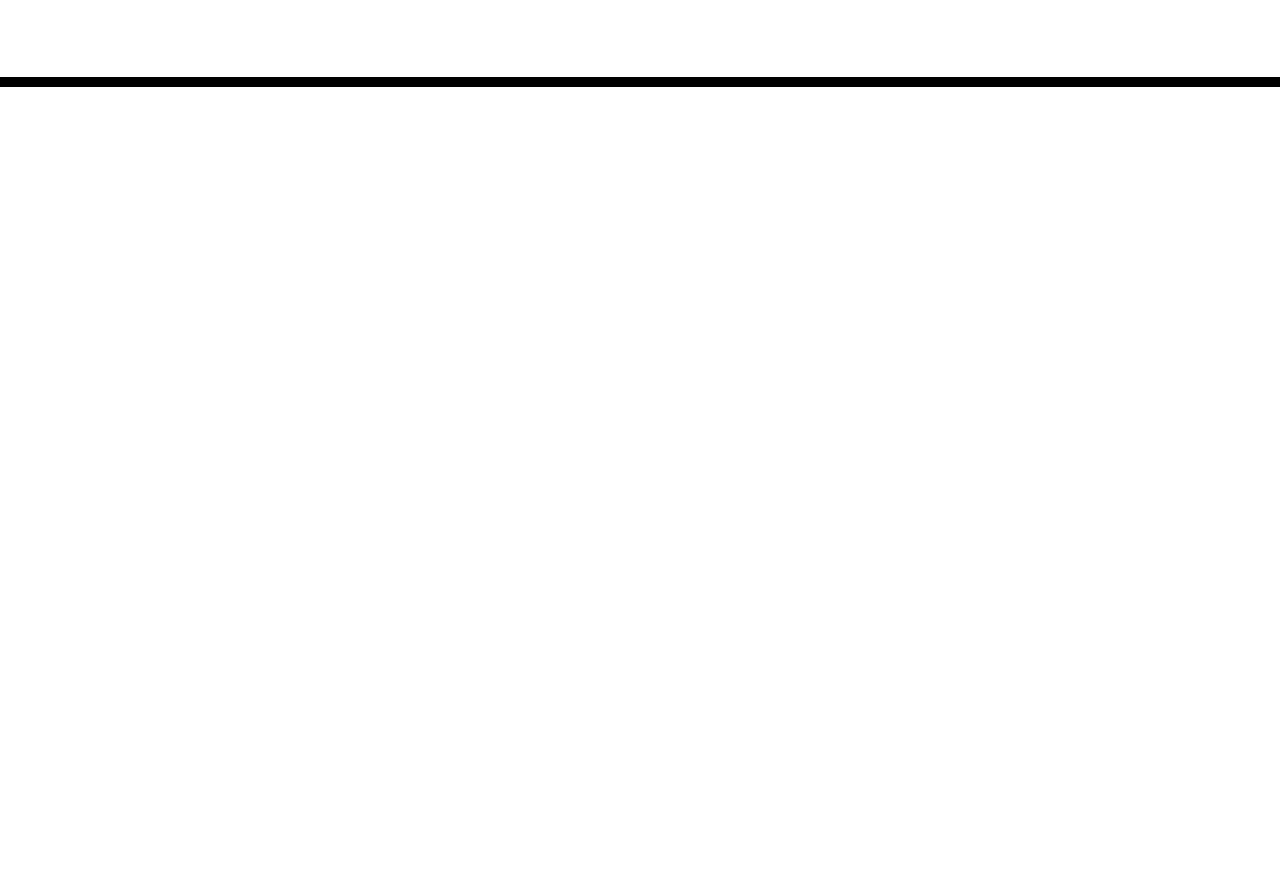
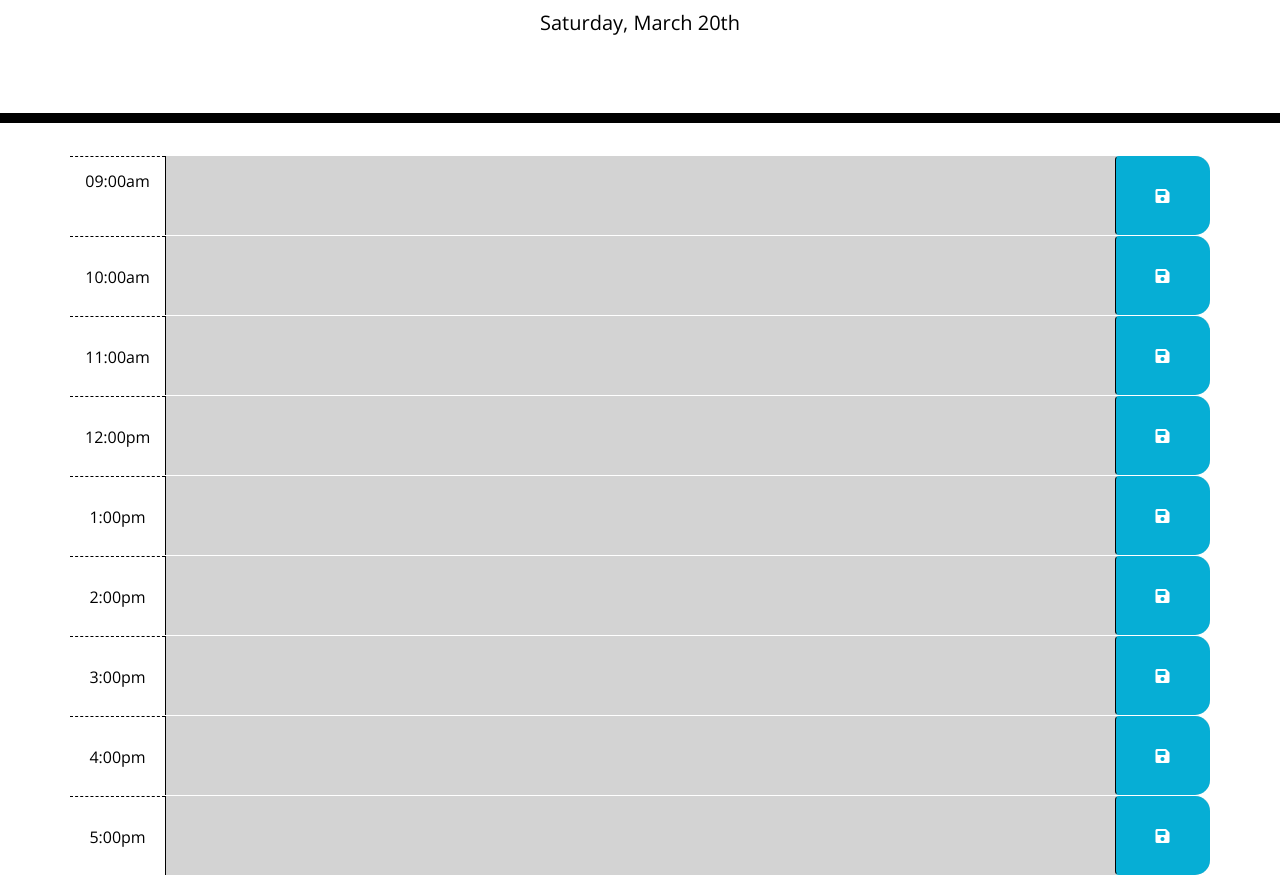
Before and after one commit to dtm5169/workplanner, a plain HTML site: page index.html in a window 1280 px wide. Shown: the part 181-1056 px from the top of the page. Before the commit the page ends 800 px from the top, so only its background shows below. Drawn offline with nearby package versions, Linux system fonts and the light colour scheme.

Commit message:
fixed some attributes, classes, and added if statment to js

```diff
--- a/index.html
+++ b/index.html
@@ -27,12 +27,94 @@
       <h1 class="display-3">Work Day Scheduler</h1>
       <p class="lead">A simple calendar app for scheduling your work day</p>
       <p id="currentDay" class="lead"></p>
-    </header>
-    <div class="container">
+  </header>
+  <div class="container">
       <!-- Timeblocks go here -->
+
+      <div id="hour9" class="row time-block">
+          <div class="col-md-1 hour"> 09:00am</div>
+          <textarea class="col-md-10 description">
+          </textarea>
+          <button class="btn saveBtn col-md-1"><i class="fas fa-save"></i></button>
+      </div>
+
+      <div id="hour10" class="row time-block">
+        <div class="col-md-1 hour">
+          10:00am
+        </div>
+        <textarea class="col-md-10 description">
+        </textarea>
+        <button class="btn saveBtn col-md-1"><i class="fas fa-save"></i></button>
+      </div>
+
+
+    <div id="hour11" class="row time-block">
+      <div class="col-md-1 hour">
+        11:00am
+      </div>
+      <textarea class="col-md-10 description">
+      </textarea>
+      <button class="btn saveBtn col-md-1"><i class="fas fa-save"></i></button>
     </div>
+
+    <div id="hour12" class="row time-block">
+    <div class="col-md-1 hour">
+      12:00pm
+    </div>
+    <textarea class="col-md-10 description">
+    </textarea>
+    <button class="btn saveBtn col-md-1"><i class="fas fa-save"></i></button>
+    </div>
+
+    <div id="hour13" class="row time-block">
+      <div class="col-md-1 hour">
+        1:00pm
+      </div>
+      <textarea class="col-md-10 description">
+      </textarea>
+      <button class="btn saveBtn col-md-1"><i class="fas fa-save"></i></button>
+    </div>
+
+    <div id="hour14" class="row time-block">
+      <div class="col-md-1 hour">
+        2:00pm
+      </div>
+      <textarea class="col-md-10 description">
+      </textarea>
+      <button class="btn saveBtn col-md-1"><i class="fas fa-save"></i></button>
+    </div>
+
+    <div id="hour15" class="row time-block">
+      <div class="col-md-1 hour">
+        3:00pm
+      </div>
+      <textarea class="col-md-10 description">
+      </textarea>
+      <button class="btn saveBtn col-md-1"><i class="fas fa-save"></i></button>
+    </div>
+
+    <div id="hour16" class="row time-block">
+      <div class="col-md-1 hour">
+        4:00pm
+      </div>
+      <textarea class="col-md-10 description">
+      </textarea>
+      <button class="btn saveBtn col-md-1"><i class="fas fa-save"></i></button>
+    </div>
+
+    <div id="hour17" class="row time-block">
+      <div class="col-md-1 hour">
+        5:00pm
+      </div>
+      <textarea class="col-md-10 description">
+      </textarea>
+      <button class="btn saveBtn col-md-1"><i class="fas fa-save"></i></button>
+    </div>
+</div>
 
     <script src="https://cdnjs.cloudflare.com/ajax/libs/jquery/3.2.1/jquery.min.js"></script>
     <script src="https://cdnjs.cloudflare.com/ajax/libs/moment.js/2.24.0/moment.min.js"></script>
-  </body>
+    <script src="script.js"></script>
+
+</body>
 </html>
--- a/script.js
+++ b/script.js
@@ -1,3 +1,55 @@
-$("#results").html(moment().format("dddd, MMMM Do"));
+// Display today's day and date.
+var todayDate = moment().format('dddd, MMMM Do');
+$("#currentDay").html(todayDate);
 
-let
+$(document).ready(function () {
+    // saveBtn click listener.
+    $(".saveBtn").on("click", function () {
+        // Get the values in JQuery.
+        var text = $(this).siblings(".description").val();
+        var time = $(this).parent().attr("id");
+
+        // Saved in local storeage.
+        localStorage.setItem(time, text);
+    })
+
+    function timeTracker() {
+        //get current number of hours.
+        var timeNow = moment().hour();
+
+        // loop over the time blocks.
+        $(".time-block").each(function () {
+            var blockTime = parseInt($(this).attr("id").split("hour")[1]);
+
+            //Check the time and add classes for background
+            if (blockTime < timeNow) {
+                $(this).removeClass("future");
+                $(this).removeClass("present");
+                $(this).addClass("past");
+            }
+            else if (blockTime === timeNow) {
+                $(this).removeClass("past");
+                $(this).removeClass("future");
+                $(this).addClass("present");
+            }
+            else {
+                $(this).removeClass("present");
+                $(this).removeClass("past");
+                $(this).addClass("future");
+
+            }
+        })
+    }
+    // Get item from local storage if any
+    $("#hour9 .description").val(localStorage.getItem("hour9"));
+    $("#hour10 .description").val(localStorage.getItem("hour10"));
+    $("#hour11 .description").val(localStorage.getItem("hour11"));
+    $("#hour12 .description").val(localStorage.getItem("hour12"));
+    $("#hour13 .description").val(localStorage.getItem("hour13"));
+    $("#hour14 .description").val(localStorage.getItem("hour14"));
+    $("#hour15 .description").val(localStorage.getItem("hour15"));
+    $("#hour16 .description").val(localStorage.getItem("hour16"));
+    $("#hour17 .description").val(localStorage.getItem("hour17"));
+
+    timeTracker();
+})
--- a/style.css
+++ b/style.css
@@ -38,3 +38,34 @@ textarea {
 
 .hour {
   background-color: #ffffff;
+  color: #000000;
+  border-top: 1px dashed #000000;
+}
+
+.past {
+  background-color: #d3d3d3;
+  color: white;
+}
+
+.present {
+  background-color: #ff6961;
+  color: white;
+}
+
+.future {
+  background-color: #77dd77;
+  color: white;
+}
+
+.saveBtn {
+  border-left: 1px solid black;
+  border-top-right-radius: 15px;
+  border-bottom-right-radius: 15px;
+  background-color: #06aed5;
+  color: white;
+}
+
+.saveBtn i:hover {
+  font-size: 20px;
+  transition: all 0.3s ease-in-out;
+}
```
Also changed, not shown: moment.js (deleted).
